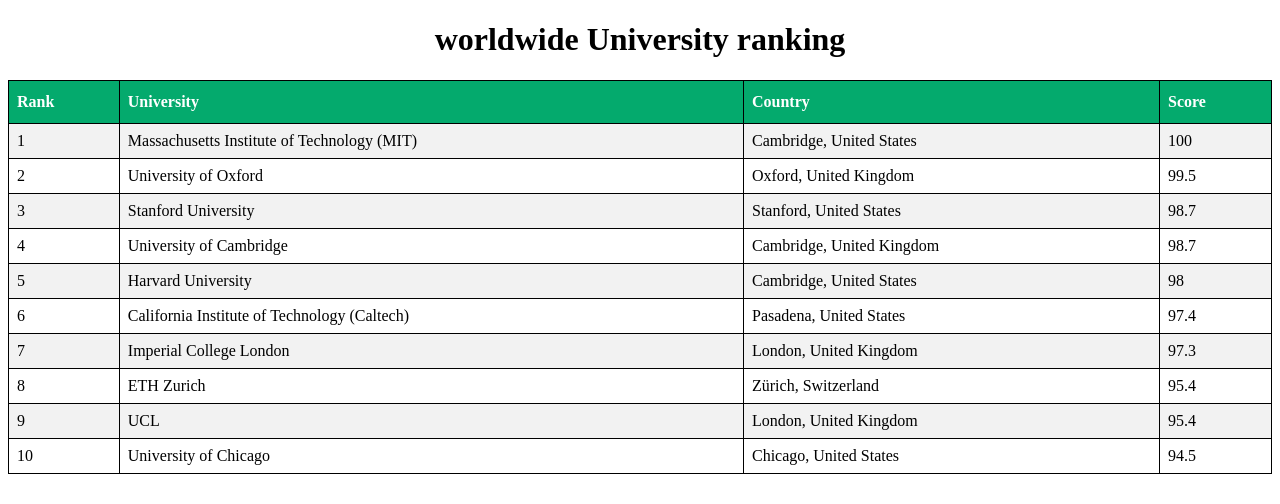
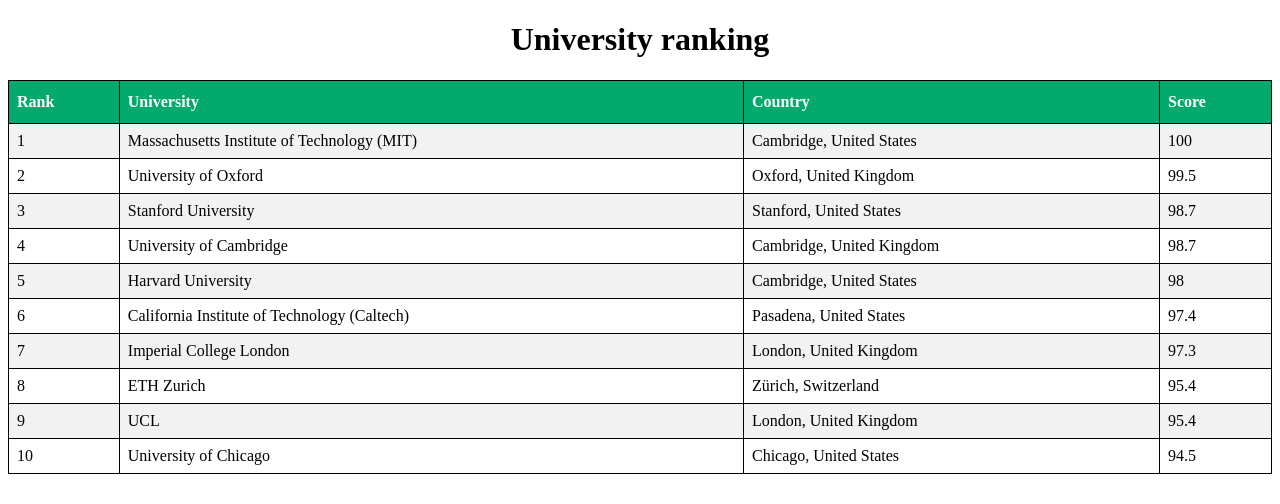
Before and after one commit to meharabn/ranking, a plain HTML site: page index.html in a window 1280 px wide. Drawn offline with Linux system fonts and the light colour scheme.

Commit message:
Update index.html

```diff
--- a/index.html
+++ b/index.html
@@ -30,7 +30,7 @@
 </head>
 <body>
 <center>
-<h1>worldwide University ranking</h1>
+<h1>University ranking</h1>
 <table id="customers">
   <tr>
     <th>Rank</th>
```
